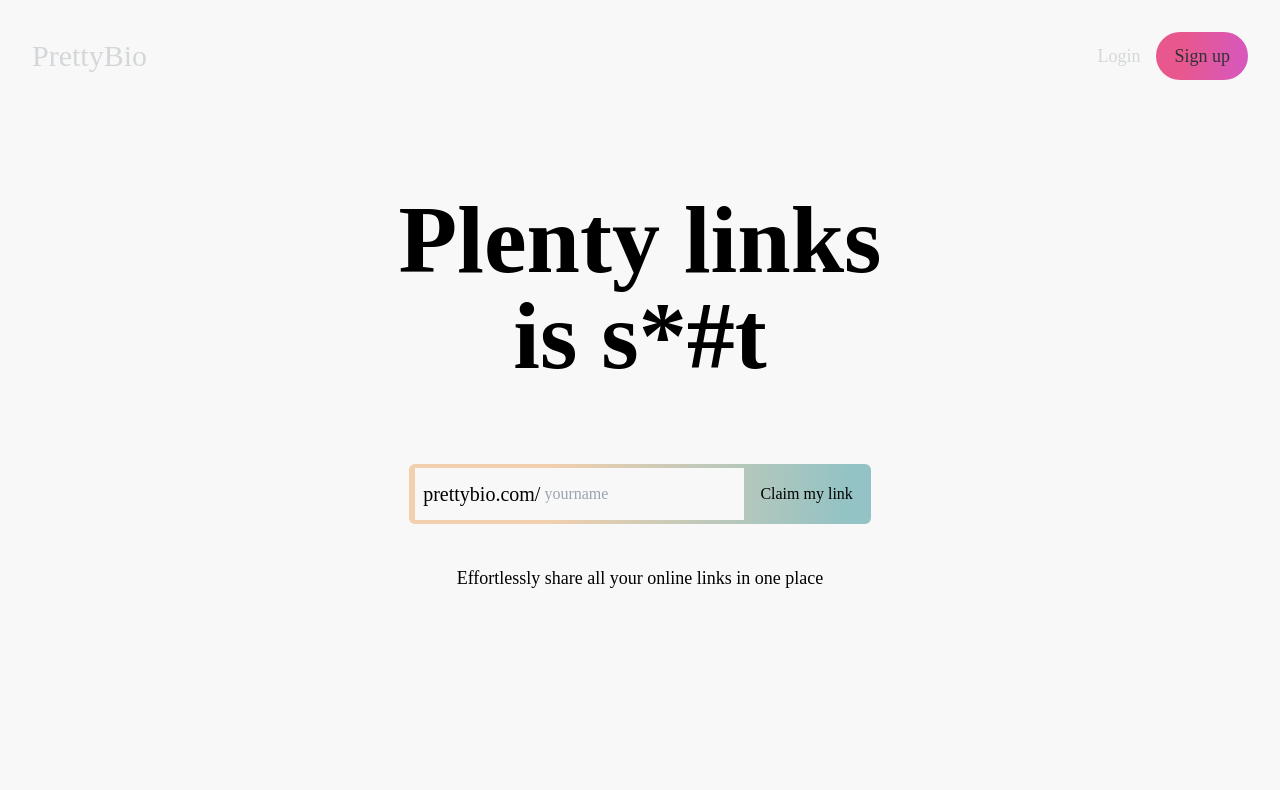
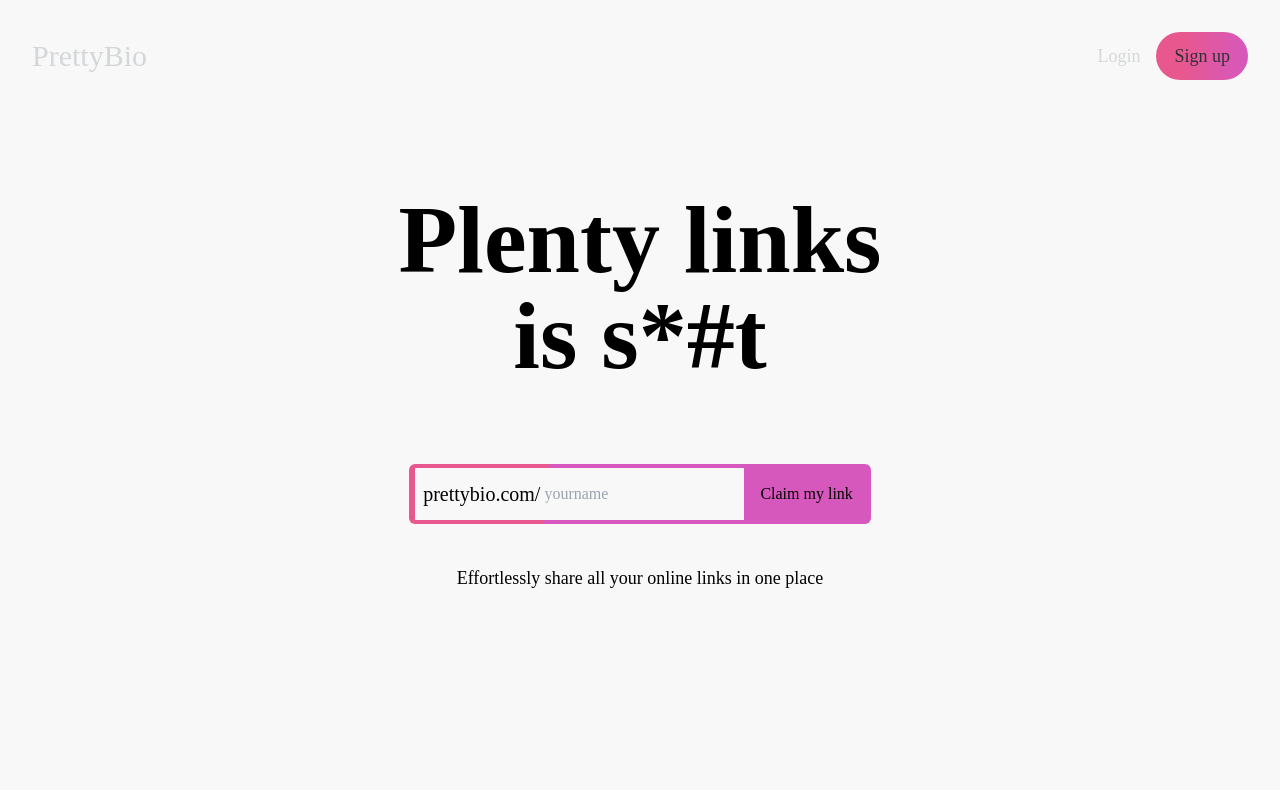
Before and after one commit to devtofunmi/prettybio, a Next.js app: page / in a window 1280 px wide. Shown: the top 790 px of the page. Built offline with nearby package versions, Linux system fonts and the light colour scheme; a web font is replaced by a local one.

Commit message:
add a style for the light mode

```diff
--- a/components/HomeGradientBorder.jsx
+++ b/components/HomeGradientBorder.jsx
@@ -1,15 +1,32 @@
-import React from "react";
+import React, { useEffect, useState } from "react";
+import { useTheme } from "next-themes";
 
 const HomeGradientBorder = ({ children }) => {
+  const { systemTheme, theme, setTheme } = useTheme();
+  const [mounted, setMounted] = useState(false);
+
+  useEffect(() => {
+    setMounted(true);
+  }, []);
+
+  if (!mounted) return null;
+  const currentTheme = theme === "system" ? systemTheme : theme;
+
+  const gradientStyle = {
+    background: "linear-gradient(275.79deg, #93c3c4 5.39%, #f2cfad 70.00%)",
+  };
+  const whiteGradientStyle = {
+    background: "linear-gradient(275.79deg, #d758bc  70.0%, #e8588e  30.39%)",
+  };
+
   return (
     <div
-      className="rounded-md p-0.5 fit-content flex items-center justify-center w-fit"
-      style={{
-        background:
-          "linear-gradient(275.79deg, #93c3c4  5.39%,#f2cfad   70.00%)",
-      }}
+      className={`style ${
+        currentTheme === "dark" ? "dark" : "light"
+      } rounded-md p-0.5 fit-content flex items-center justify-center w-fit`}
+      style={currentTheme === "dark" ? gradientStyle : whiteGradientStyle}
     >
-      <div className=" rounded-full flex items-center">{children}</div>
+      <div className="rounded-full flex items-center">{children}</div>
     </div>
   );
 };
```
